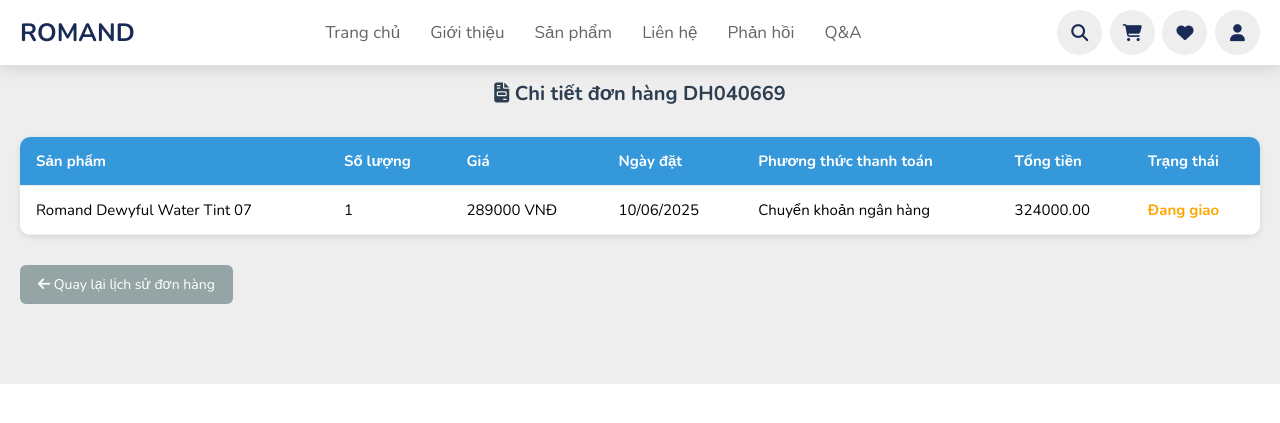
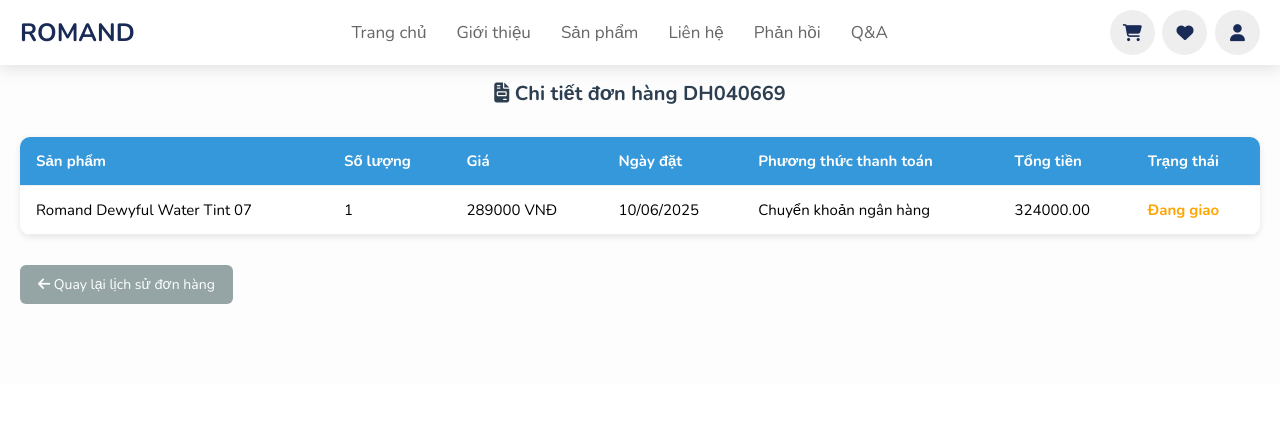
Before and after one commit to phuonght27/webmipham, a Django app: a page that uses customers/templates/customers/chitiet_donhang.html in a window 1280 px wide. Shown: the top 423 px of the page. Run offline with Django 5.2, Linux system fonts and the light colour scheme; a user stored in the database is signed in; data comes from the database, SQL or seed files in the repository.

Commit message:
Update chitiet_donhang.html

```diff
--- a/customers/templates/customers/chitiet_donhang.html
+++ b/customers/templates/customers/chitiet_donhang.html
@@ -57,8 +57,6 @@
             </div>
 </div>
     <div class="icons">
-        <i class="fas fa-bars" id="menu-bars"></i>
-        <i class="fas fa-search" id="search-icon"></i>
         <a href="{% url 'giohang' %}" class="fas fa-shopping-cart" title="Giỏ hàng"></a>
         <a href="{% url 'yeuthich' %}" class="fas fa-heart"></a>
         {% if user.is_authenticated %}
@@ -77,11 +75,7 @@
 
     <!-- header section ends -->
     <!-- search form -->
-    <form action="" id="search-form">
-        <input type="search" placeholder="Tìm kiếm ở đây..." name="" id="search-box">
-        <label for="search-box" class="fas fa-search"></label>
-        <i class="fas fa-times" id="close"></i>
-    </form>
+
 <style>.order-detail {
     padding: 80px 20px;
     background-color: #fdfdfd;
```
